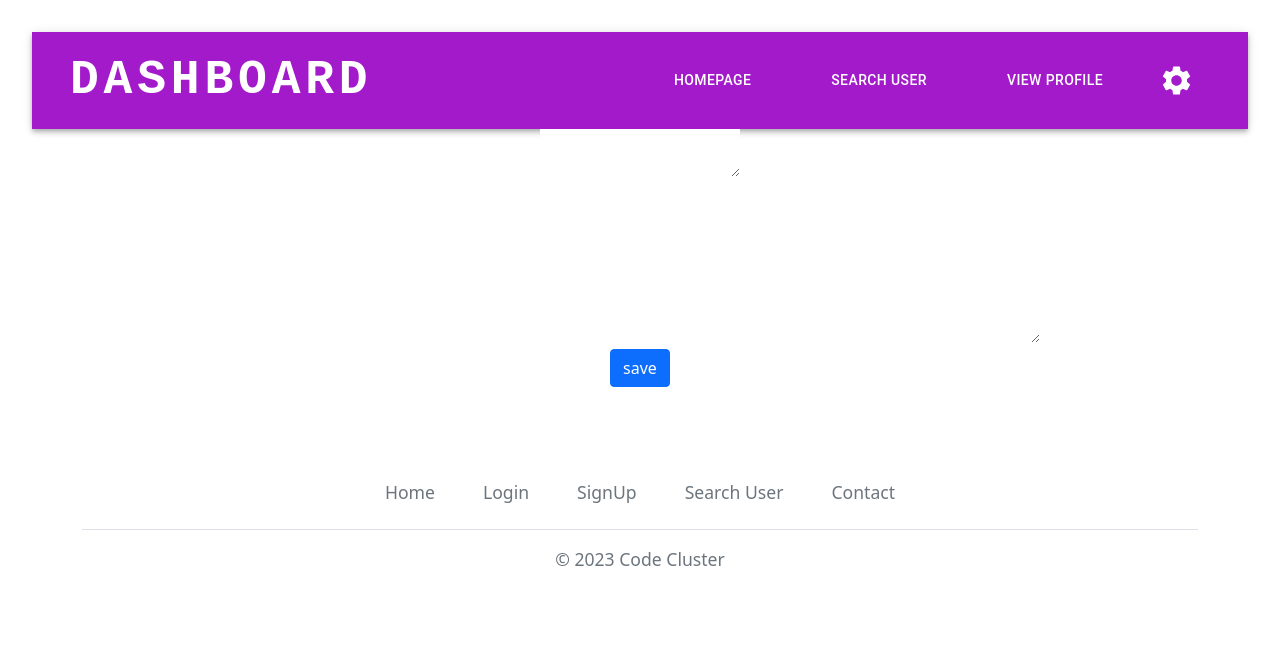
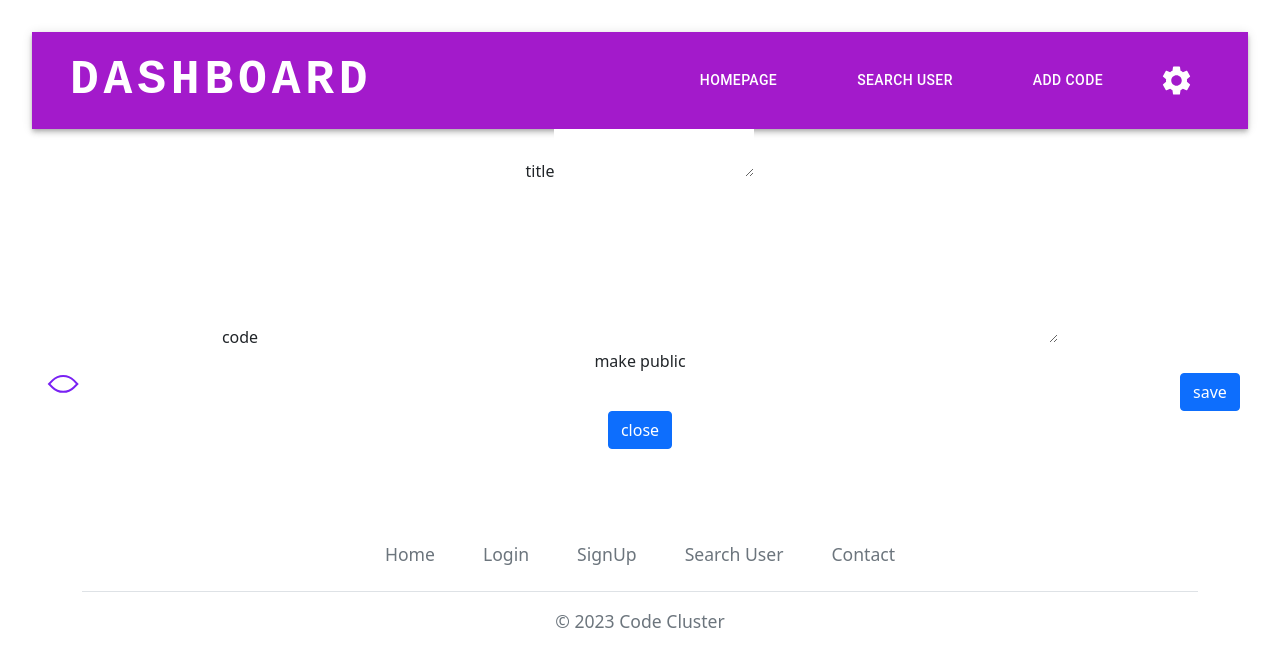
Before and after one commit to him-raw99/code-cluster-client, a React (Vite) app: page /edit in a window 1280 px wide. Shown: the top 666 px of the page. Built offline with nearby package versions, Linux system fonts and the light colour scheme.

Commit message:
make dashboard functional

```diff
--- a/src/components/DashboardComponents/DashboardNavbar.jsx
+++ b/src/components/DashboardComponents/DashboardNavbar.jsx
@@ -13,8 +13,8 @@ import Tooltip from "@mui/material/Tooltip";
 import MenuItem from "@mui/material/MenuItem";
 import { useDispatch } from "react-redux";
 import { logout } from "../../features/auth/authSlice";
+import { NavLink } from "react-router-dom";
 
-const pages = ["Homepage", "Search User", "view profile"];
 const settings = ["Profile", "Account", "Dashboard"];
 function DashboardNavbar() {
   const dispatch = useDispatch();
@@ -90,11 +90,21 @@ function DashboardNavbar() {
                 display: { xs: "block", md: "none" },
               }}
             >
-              {pages.map((page) => (
-                <MenuItem key={page} onClick={handleCloseNavMenu}>
-                  <Typography textAlign="center">{page}</Typography>
-                </MenuItem>
-              ))}
+              <MenuItem onClick={handleCloseNavMenu}>
+                <Typography textAlign="center">
+                  <NavLink to="/dashboard">Dashboard</NavLink>
+                </Typography>
+              </MenuItem>
+              <MenuItem onClick={handleCloseNavMenu}>
+                <Typography textAlign="center">
+                  <NavLink to="/search">Search User</NavLink>
+                </Typography>
+              </MenuItem>
+              <MenuItem>
+                <Typography textAlign="center">
+                  <NavLink to="/edit">Add Code</NavLink>
+                </Typography>
+              </MenuItem>
             </Menu>
           </Box>
           <Typography
@@ -127,15 +137,31 @@ function DashboardNavbar() {
               },
             }}
           >
-            {pages.map((page) => (
+            <NavLink to="/dashboard">
               <Button
-                key={page}
                 onClick={handleCloseNavMenu}
                 sx={{ my: 2, mx: 4, color: "white", display: "block" }}
               >
-                {page}
+                HOMEPAGE
               </Button>
-            ))}
+            </NavLink>
+            <NavLink to="/search">
+              <Button
+                onClick={handleCloseNavMenu}
+                sx={{ my: 2, mx: 4, color: "white", display: "block" }}
+              >
+                Search User
+              </Button>
+            </NavLink>
+
+            <NavLink to="/edit">
+              <Button
+                onClick={handleCloseNavMenu}
+                sx={{ my: 2, mx: 4, color: "white", display: "block" }}
+              >
+                ADD CODE
+              </Button>
+            </NavLink>
           </Box>
 
           <Box sx={{ flexGrow: 0 }}>
--- a/src/components/EditPageComponents/EditForm.css
+++ b/src/components/EditPageComponents/EditForm.css
@@ -7,12 +7,12 @@
     width: 0;
    }
 
-   .container {
+   label .container {
     display: block;
     position: relative;
     cursor: pointer;
     font-size: 20px;
-    user-select: none;
+    margin:0;
    }
 
    /* Create a custom checkbox */
--- a/src/components/EditPageComponents/NewCodeForm.jsx
+++ b/src/components/EditPageComponents/NewCodeForm.jsx
@@ -1,4 +1,6 @@
 import React, { useState } from "react";
+import { useNavigate } from "react-router-dom";
+import "./EditForm.css"
 
 function NewCodeForm() {
   const [code, setCode] = useState({ title: "", code: "", isPublic: false });
@@ -8,8 +10,13 @@ function NewCodeForm() {
       return { ...prevValue, [name]: value };
     });
   }
+  function makePublic(){
+    setCode((prevVal)=>{return {...prevVal,isPublic:!prevVal.isPublic}})
+  }
+  const navigate = useNavigate();
   return (
     <>
+      title
       <textarea
         type="text"
         name="title"
@@ -17,6 +24,7 @@ function NewCodeForm() {
         onChange={handleChange}
       />
       <br />
+      code
       <textarea
         style={{ width: "50rem", height: "10rem" }}
         type="text"
@@ -26,6 +34,11 @@ function NewCodeForm() {
         onChange={handleChange}
       />
       <br />
+      make public
+      <label className="container" >
+        <input onChange={makePublic} type="checkbox" />
+        <div className="checkmark"></div>
+      </label>
       <div
         className="btn btn-primary"
         onClick={() => {
@@ -34,6 +47,14 @@ function NewCodeForm() {
       >
         save
       </div>
+      <div
+        className="btn btn-primary"
+        onClick={() => {
+          navigate("/dashboard");
+        }}
+      >
+        close
+      </div>
     </>
   );
 }
```
